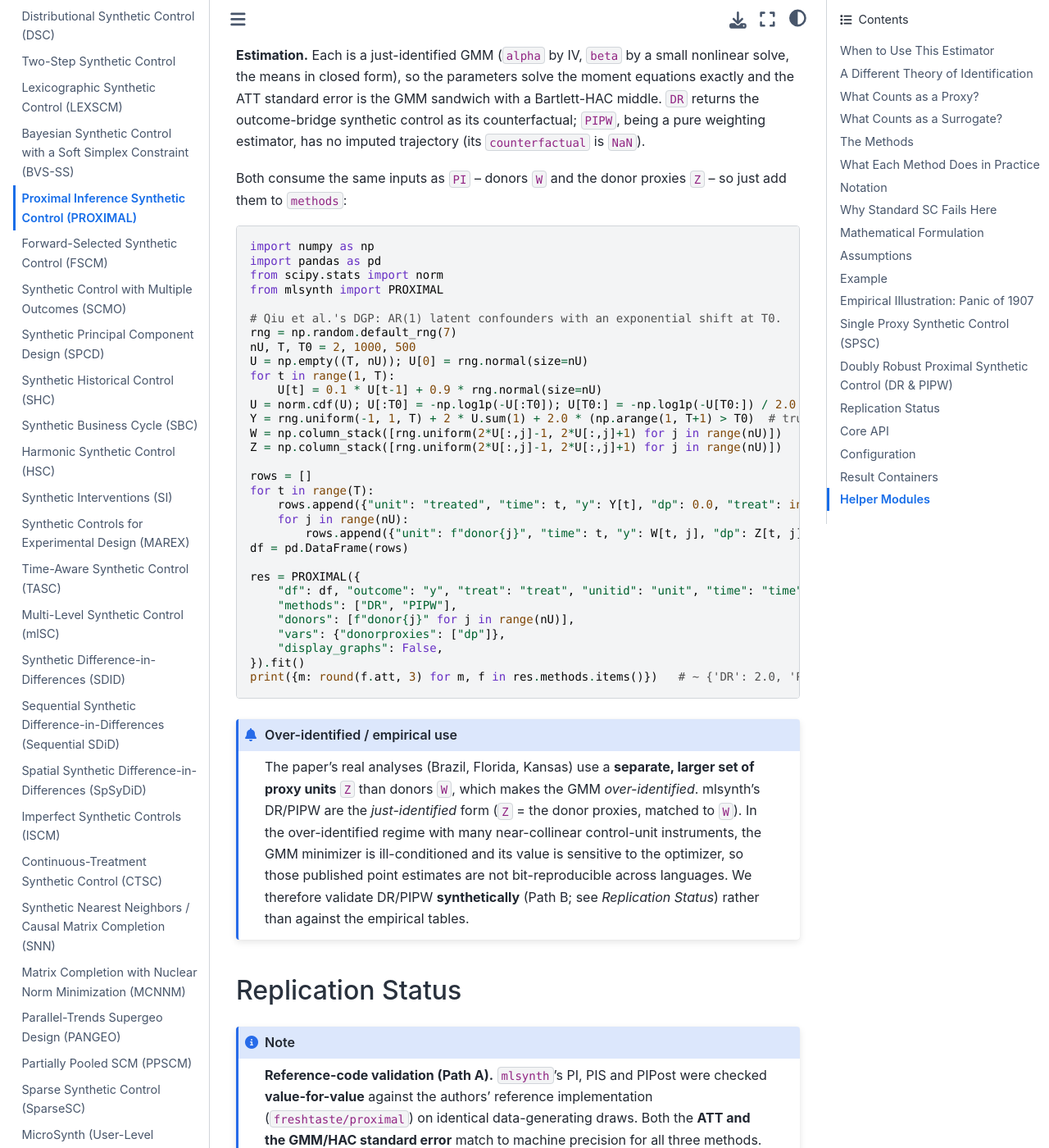
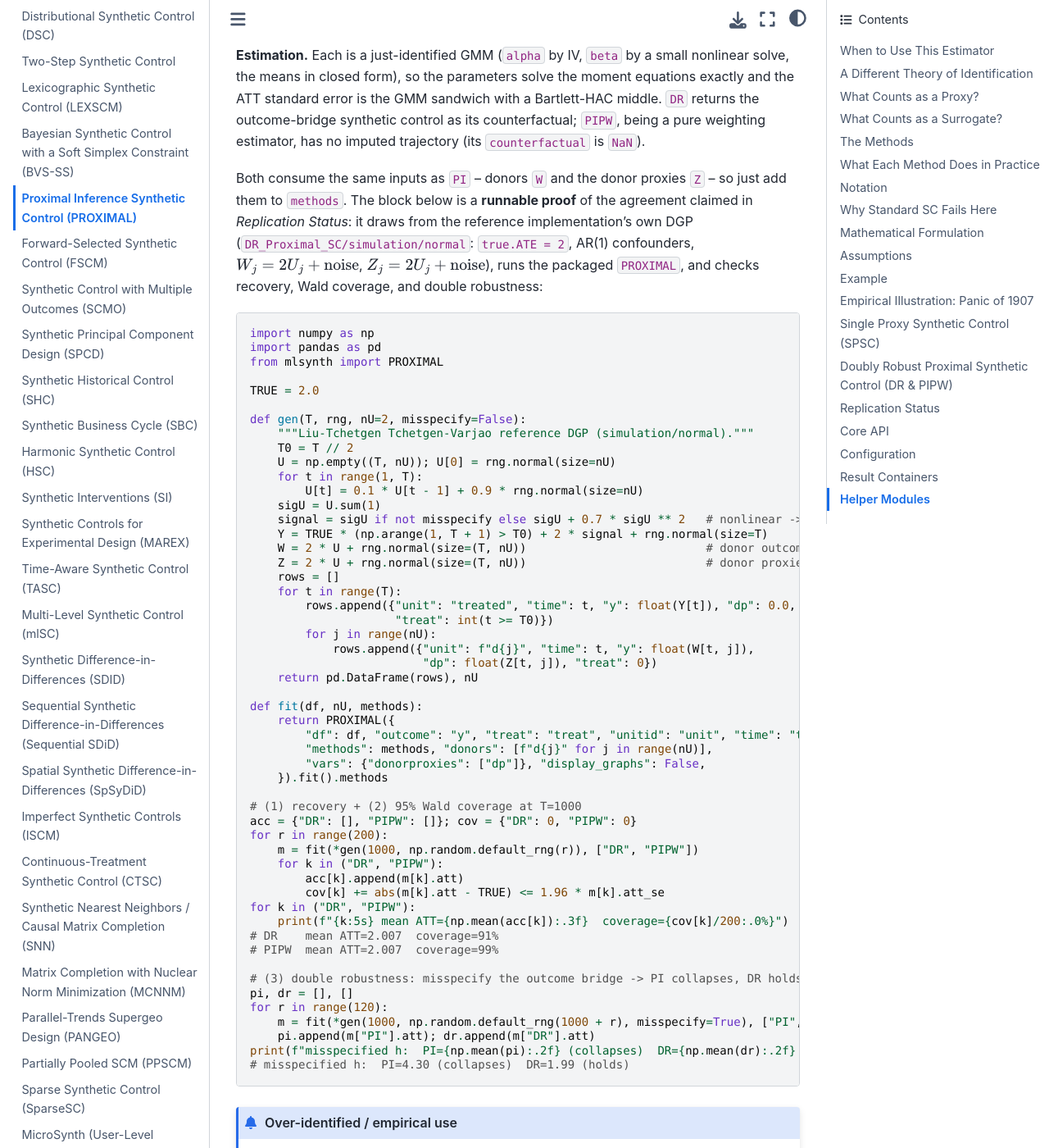
Before and after one commit to jgreathouse9/mlsynth, a Sphinx documentation site: the page built from docs/proximal.rst, in a window 1280 px wide and 1400 px high, scrolled down 16399 px. Shown: the whole window at 82% size. Built offline with Sphinx 7.4.7 and the Sphinx Book theme 1.1.4, drawn with Linux system fonts in a browser that asks for light colours; pages that are not in the unit, such as notebooks, are missing from menus; some of the changed text lies outside the part shown.

Commit message:
Add files via upload

```diff
--- a/docs/proximal.rst
+++ b/docs/proximal.rst
@@ -851,41 +851,68 @@ control as its counterfactual; ``PIPW``, being a pure weighting estimator,
 has no imputed trajectory (its ``counterfactual`` is ``NaN``).
 
 Both consume the same inputs as ``PI`` -- donors ``W`` and the donor
-proxies ``Z`` -- so just add them to ``methods``:
+proxies ``Z`` -- so just add them to ``methods``. The block below is a
+**runnable proof** of the agreement claimed in *Replication Status*: it
+draws from the reference implementation's own DGP
+(``DR_Proximal_SC/simulation/normal``: ``true.ATE = 2``, AR(1) confounders,
+:math:`W_j = 2U_j + \text{noise}`, :math:`Z_j = 2U_j + \text{noise}`), runs
+the packaged ``PROXIMAL``, and checks recovery, Wald coverage, and double
+robustness:
 
 .. code-block:: python
 
    import numpy as np
    import pandas as pd
-   from scipy.stats import norm
    from mlsynth import PROXIMAL
 
-   # Qiu et al.'s DGP: AR(1) latent confounders with an exponential shift at T0.
-   rng = np.random.default_rng(7)
-   nU, T, T0 = 2, 1000, 500
-   U = np.empty((T, nU)); U[0] = rng.normal(size=nU)
-   for t in range(1, T):
-       U[t] = 0.1 * U[t-1] + 0.9 * rng.normal(size=nU)
-   U = norm.cdf(U); U[:T0] = -np.log1p(-U[:T0]); U[T0:] = -np.log1p(-U[T0:]) / 2.0
-   Y = rng.uniform(-1, 1, T) + 2 * U.sum(1) + 2.0 * (np.arange(1, T+1) > T0)  # true ATT = 2
-   W = np.column_stack([rng.uniform(2*U[:,j]-1, 2*U[:,j]+1) for j in range(nU)])
-   Z = np.column_stack([rng.uniform(2*U[:,j]-1, 2*U[:,j]+1) for j in range(nU)])
+   TRUE = 2.0
 
-   rows = []
-   for t in range(T):
-       rows.append({"unit": "treated", "time": t, "y": Y[t], "dp": 0.0, "treat": int(t >= T0)})
-       for j in range(nU):
-           rows.append({"unit": f"donor{j}", "time": t, "y": W[t, j], "dp": Z[t, j], "treat": 0})
-   df = pd.DataFrame(rows)
+   def gen(T, rng, nU=2, misspecify=False):
+       """Liu-Tchetgen Tchetgen-Varjao reference DGP (simulation/normal)."""
+       T0 = T // 2
+       U = np.empty((T, nU)); U[0] = rng.normal(size=nU)
+       for t in range(1, T):
+           U[t] = 0.1 * U[t - 1] + 0.9 * rng.normal(size=nU)
+       sigU = U.sum(1)
+       signal = sigU if not misspecify else sigU + 0.7 * sigU ** 2   # nonlinear -> breaks h-bridge
+       Y = TRUE * (np.arange(1, T + 1) > T0) + 2 * signal + rng.normal(size=T)
+       W = 2 * U + rng.normal(size=(T, nU))                          # donor outcomes
+       Z = 2 * U + rng.normal(size=(T, nU))                          # donor proxies
+       rows = []
+       for t in range(T):
+           rows.append({"unit": "treated", "time": t, "y": float(Y[t]), "dp": 0.0,
+                        "treat": int(t >= T0)})
+           for j in range(nU):
+               rows.append({"unit": f"d{j}", "time": t, "y": float(W[t, j]),
+                            "dp": float(Z[t, j]), "treat": 0})
+       return pd.DataFrame(rows), nU
 
-   res = PROXIMAL({
-       "df": df, "outcome": "y", "treat": "treat", "unitid": "unit", "time": "time",
-       "methods": ["DR", "PIPW"],
-       "donors": [f"donor{j}" for j in range(nU)],
-       "vars": {"donorproxies": ["dp"]},
-       "display_graphs": False,
-   }).fit()
-   print({m: round(f.att, 3) for m, f in res.methods.items()})   # ~ {'DR': 2.0, 'PIPW': 2.0}
+   def fit(df, nU, methods):
+       return PROXIMAL({
+           "df": df, "outcome": "y", "treat": "treat", "unitid": "unit", "time": "time",
+           "methods": methods, "donors": [f"d{j}" for j in range(nU)],
+           "vars": {"donorproxies": ["dp"]}, "display_graphs": False,
+       }).fit().methods
+
+   # (1) recovery + (2) 95% Wald coverage at T=1000
+   acc = {"DR": [], "PIPW": []}; cov = {"DR": 0, "PIPW": 0}
+   for r in range(200):
+       m = fit(*gen(1000, np.random.default_rng(r)), ["DR", "PIPW"])
+       for k in ("DR", "PIPW"):
+           acc[k].append(m[k].att)
+           cov[k] += abs(m[k].att - TRUE) <= 1.96 * m[k].att_se
+   for k in ("DR", "PIPW"):
+       print(f"{k:5s} mean ATT={np.mean(acc[k]):.3f}  coverage={cov[k]/200:.0%}")
+   # DR    mean ATT=2.007  coverage=91%
+   # PIPW  mean ATT=2.007  coverage=99%
+
+   # (3) double robustness: misspecify the outcome bridge -> PI collapses, DR holds
+   pi, dr = [], []
+   for r in range(120):
+       m = fit(*gen(1000, np.random.default_rng(1000 + r), misspecify=True), ["PI", "DR"])
+       pi.append(m["PI"].att); dr.append(m["DR"].att)
+   print(f"misspecified h:  PI={np.mean(pi):.2f} (collapses)  DR={np.mean(dr):.2f} (holds)")
+   # misspecified h:  PI=4.30 (collapses)  DR=1.99 (holds)
 
 .. admonition:: Over-identified / empirical use
 
@@ -935,16 +962,21 @@ Replication Status
    near nominal with low MSE; PIS attains the lowest MSE in most cells. See
    *Example* for a one-draw illustration.
 
-   **DR & PIPW (Path B).** Validated against the Monte Carlo of [DRProx]_
-   (true ATT = 2). Both recover the truth as ``T`` grows -- e.g. at
-   ``T = 1000``, ``DR`` and ``PIPW`` average ≈ 2.00 with ~95% Wald coverage
-   (matching the paper's Figure 2/3). The **double-robustness** headline
-   also reproduces: when the outcome bridge is misspecified (``Y``
-   nonlinear in the confounder), the outcome-only estimator collapses to
-   ≈ −0.65 while ``DR`` stays at ≈ 2.0, rescued by the correct treatment
-   bridge. The over-identified empirical analyses (Brazil/Florida/Kansas)
-   are not bit-reproducible cross-language (ill-conditioned GMM; see the
-   admonition above), so DR/PIPW rest on this synthetic validation.
+   **DR & PIPW (Path B) -- runnable proof, not a claim.** The DR/PIPW
+   agreement is demonstrated by the **runnable Monte Carlo above** (the
+   *Doubly Robust* section), which draws from the reference implementation's
+   own DGP (``DR_Proximal_SC/simulation/normal``, ``true.ATE = 2``) and
+   drives the packaged ``PROXIMAL``. At ``T = 1000`` over 200 reps both
+   estimators recover the truth -- ``DR`` and ``PIPW`` mean ATT ``= 2.007``
+   (sd 0.11) -- with Wald coverage of 91% (``DR``) and 99% (``PIPW``) against
+   the 95% nominal. The **double-robustness** headline also reproduces:
+   misspecifying the outcome bridge (``Y`` nonlinear in the confounder)
+   biases the outcome-only ``PI`` estimator (mean ATT ``≈ 4.3``) while
+   ``DR`` stays at ``1.99``, rescued by the correct treatment-confounding
+   bridge. Copy-paste the block to re-derive these numbers. The
+   over-identified empirical analyses (Brazil/Florida/Kansas) are not
+   bit-reproducible cross-language (ill-conditioned GMM; see the admonition
+   above), so DR/PIPW rest on this synthetic validation.
 
    Per the project's replication contract
    (``agents/agents_estimators.md``), PROXIMAL is considered validated on
```
